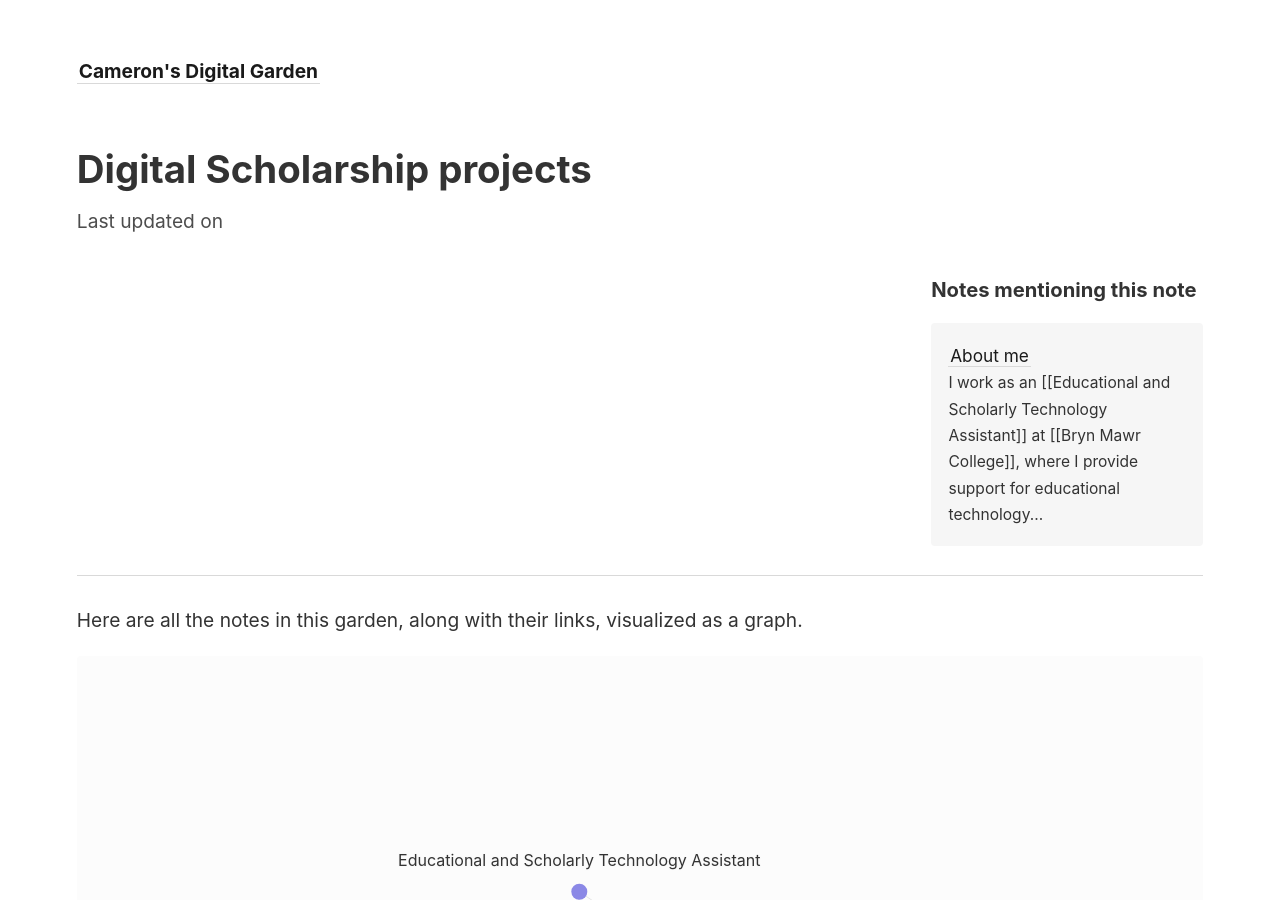
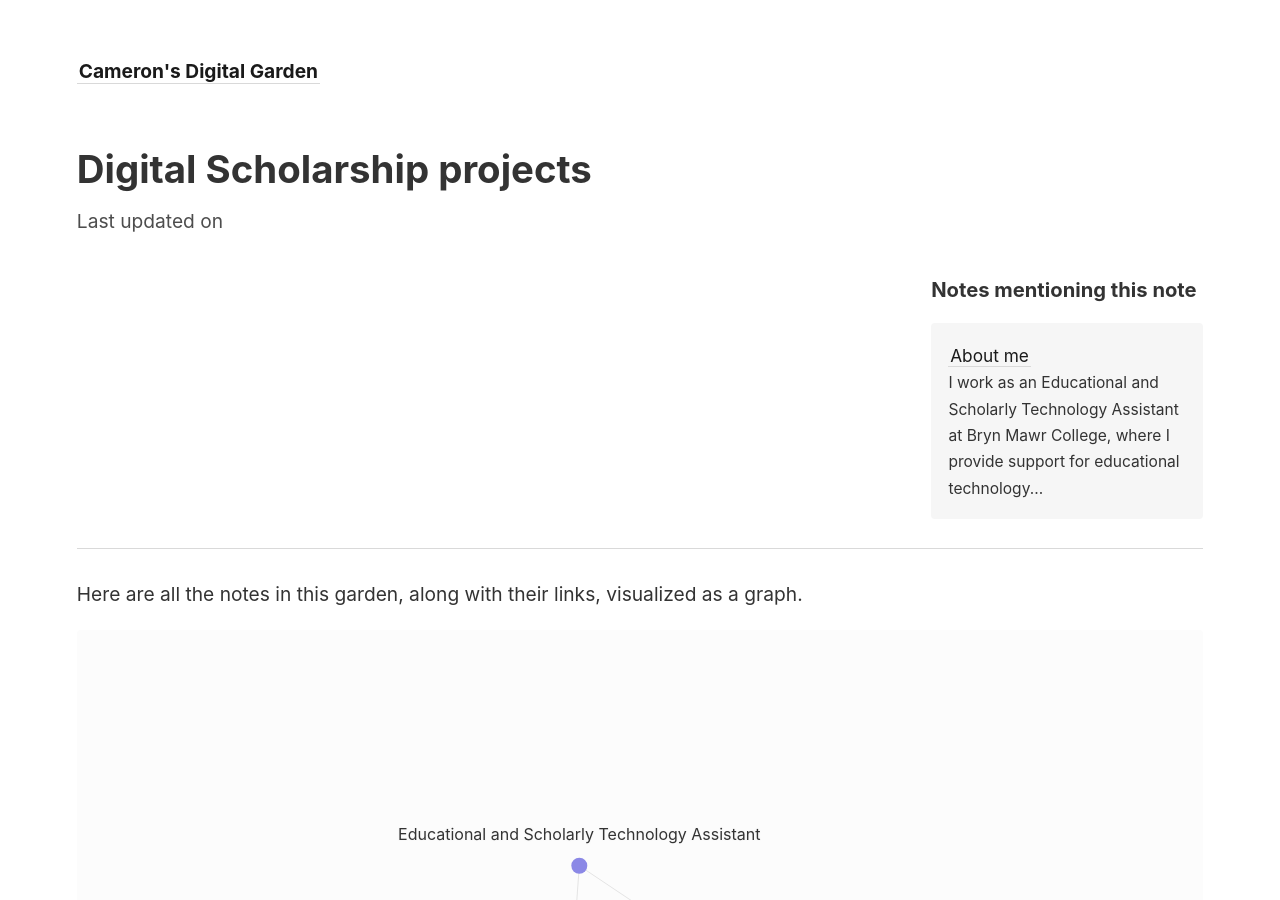
Before and after one commit to cboucher01/cboucher01.github.io, a Jekyll site: the page built from _notes/ds-projects.md, in a window 1280 px wide and 900 px high. Built offline with Jekyll 4.4.1, drawn with Linux system fonts in a browser that asks for light colours.

Commit message:
remove square brackets from note backlink excerpts

```diff
--- a/_layouts/note.html
+++ b/_layouts/note.html
@@ -24,7 +24,7 @@ layout: default
       {% for backlink in page.backlinks %}
         <div class="backlink-box">
         <a class="internal-link" href="{{ site.baseurl }}{{ backlink.url }}{%- if site.use_html_extension -%}.html{%- endif -%}">{{ backlink.title }}</a><br>
-        <div style="font-size: 0.9em">{{ backlink.excerpt | strip_html | truncatewords: 20 }}</div>
+        <div style="font-size: 0.9em">{{ backlink.excerpt | strip_html | truncatewords: 20 | replace: "[[", "" | replace: "]]", "" }}</div>
         </div>
       {% endfor %}
       </div>
```
